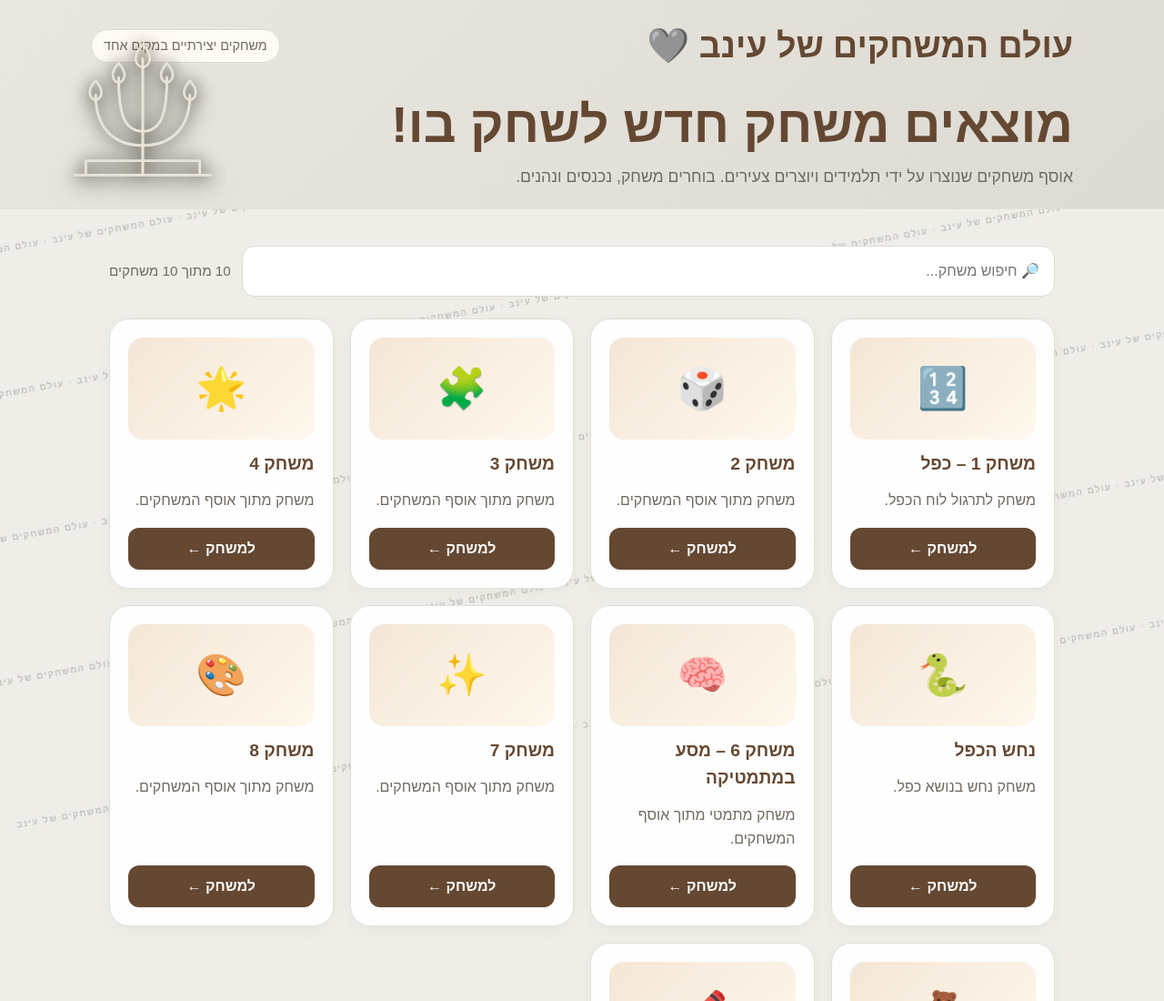
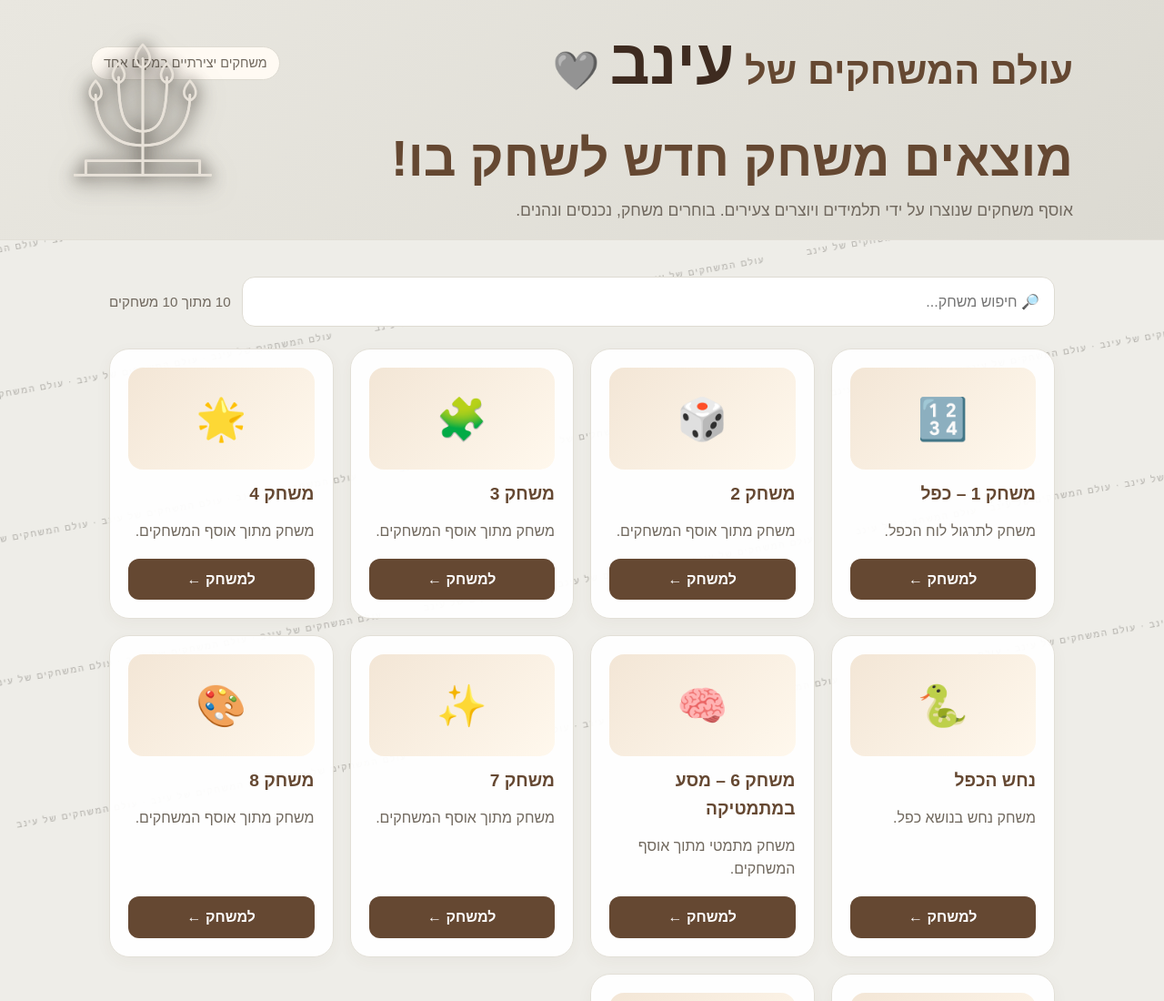
Before and after one commit to einavbait-collab/games, a plain HTML site: page index.html in a window 1280 px wide. Shown: the top 1100 px of the page at 91% size. Drawn offline with Linux system fonts and the light colour scheme.

Commit message:
Make Einav name much larger in site heading

```diff
--- a/index.html
+++ b/index.html
@@ -18,7 +18,7 @@
     @media(max-width:650px){.menorah{width:150px;height:116px;left:6px;top:82px;opacity:1}h1{max-width:75%}}
     header{position:relative;padding:28px 20px 18px;background:linear-gradient(135deg,#e9e7e0,#dcdad2);border-bottom:1px solid var(--line);overflow:hidden;min-height:230px}
     .wrap{max-width:1080px;margin:auto}.top{display:flex;align-items:center;justify-content:space-between;gap:16px;flex-wrap:wrap}
-    .brand{font-size:clamp(1.6rem,3.5vw,2.35rem);font-weight:800;color:var(--brown);line-height:1.2}.tag{background:#fffaf3;border:1px solid var(--tan);border-radius:999px;padding:6px 13px;color:var(--muted);font-size:.9rem}
+    .brand{font-size:clamp(1.8rem,4vw,2.6rem);font-weight:800;color:var(--brown);line-height:1.2}.brand-name{font-size:1.65em;color:var(--dark);display:inline-block}.tag{background:#fffaf3;border:1px solid var(--tan);border-radius:999px;padding:6px 13px;color:var(--muted);font-size:.9rem}
     h1{font-size:clamp(2rem,5vw,3.5rem);line-height:1.15;margin:32px 0 10px;color:var(--brown)}.lead{font-size:1.1rem;color:var(--muted);max-width:650px;margin:0}
     main{padding:30px 20px 60px}.tools{display:flex;gap:12px;align-items:center;flex-wrap:wrap;margin:10px 0 24px}
     .search{flex:1;min-width:220px}input{width:100%;padding:14px 16px;border:1px solid var(--tan);border-radius:14px;background:var(--paper);font:inherit;color:var(--dark);outline:none}
@@ -63,7 +63,7 @@
     </svg>
     <div class="wrap">
       <div class="top">
-        <div class="brand">עולם המשחקים של עינב 🩶</div>
+        <div class="brand">עולם המשחקים של <span class="brand-name">עינב</span> 🩶</div>
         <div class="tag">משחקים יצירתיים במקום אחד</div>
       </div>
       <h1>מוצאים משחק חדש לשחק בו!</h1>
```
